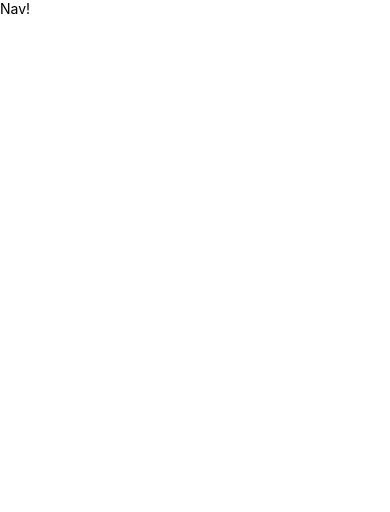
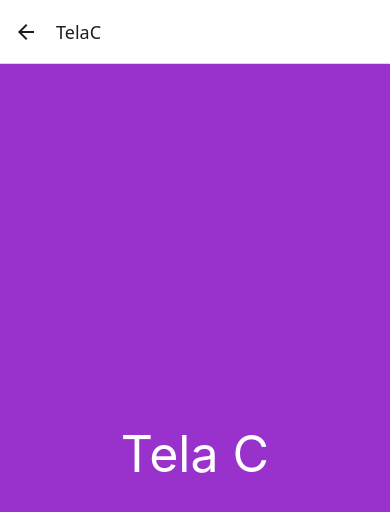
Before and after one commit to davidIsrael-rj/ReactNavigation_ReactNative, a React Native app: screen /TelaC in a window 390 px wide. Shown: the top 512 px of the page. Built offline with nearby package versions, Linux system fonts and the light colour scheme.

Commit message:
Componente de Navegação Stack

```diff
--- a/package.json
+++ b/package.json
@@ -16,6 +16,8 @@
     "@react-navigation/stack": "^7.1.1",
     "react": "18.3.1",
     "react-native": "0.77.1",
+    "react-native-gesture-handler": "^2.23.1",
+    "react-native-reanimated": "^3.16.7",
     "react-native-safe-area-context": "^5.2.0",
     "react-native-screens": "^4.6.0"
   },
--- /dev/null
+++ b/src/navegacao/Stack.jsx
@@ -0,0 +1,15 @@
+import React from 'react';
+import {createStackNavigator} from '@react-navigation/stack'
+import TelaA from '../views/TelaA';
+import TelaB from '../views/TelaB';
+import TelaC from '../views/TelaC';
+
+const Stack = createStackNavigator()
+
+export default props => (
+    <Stack.Navigator initialRouteName='TelaA'>
+        <Stack.Screen name='TelaA' component={TelaA}/>
+        <Stack.Screen name='TelaB' component={TelaB}/>
+        <Stack.Screen name='TelaC' component={TelaC}/>
+    </Stack.Navigator>
+)
--- a/src/navegacao/index.jsx
+++ b/src/navegacao/index.jsx
@@ -1,15 +1,21 @@
 import React from "react";
-import { SafeAreaView, StyleSheet, Text } from "react-native";
 
+import {enableScreens} from 'react-native-screens'
+import { NavigationContainer } from "@react-navigation/native";
+import { SafeAreaView, StyleSheet } from "react-native";
+import Stack from "./Stack";
+
+enableScreens();
 export default props => (
-    <SafeAreaView style={styles.container}>
-        <Text>Nav!</Text>
-    </SafeAreaView>
+    <NavigationContainer>
+        <SafeAreaView style={styles.container}>
+            <Stack />
+        </SafeAreaView>
+    </NavigationContainer>
 )
 
 const styles = StyleSheet.create({
-    container:{
+    container: {
         flex: 1,
-        backgroundColor:'#FFF'
     }
 })
--- a/src/views/TelaA.jsx
+++ b/src/views/TelaA.jsx
@@ -1,3 +1,4 @@
+import React from "react";
 import TextoCentral from "../components/TextoCentral";
 
 export default prop =>(
--- a/src/views/TelaB.jsx
+++ b/src/views/TelaB.jsx
@@ -1,3 +1,4 @@
+import React from "react";
 import TextoCentral from "../components/TextoCentral";
 
 export default prop =>(
--- a/src/views/TelaC.jsx
+++ b/src/views/TelaC.jsx
@@ -1,3 +1,4 @@
+import React from "react";
 import TextoCentral from "../components/TextoCentral";
 
 export default prop =>(
```
Also changed, not shown: 1 other file (tests, documents, lock files or other folders).
